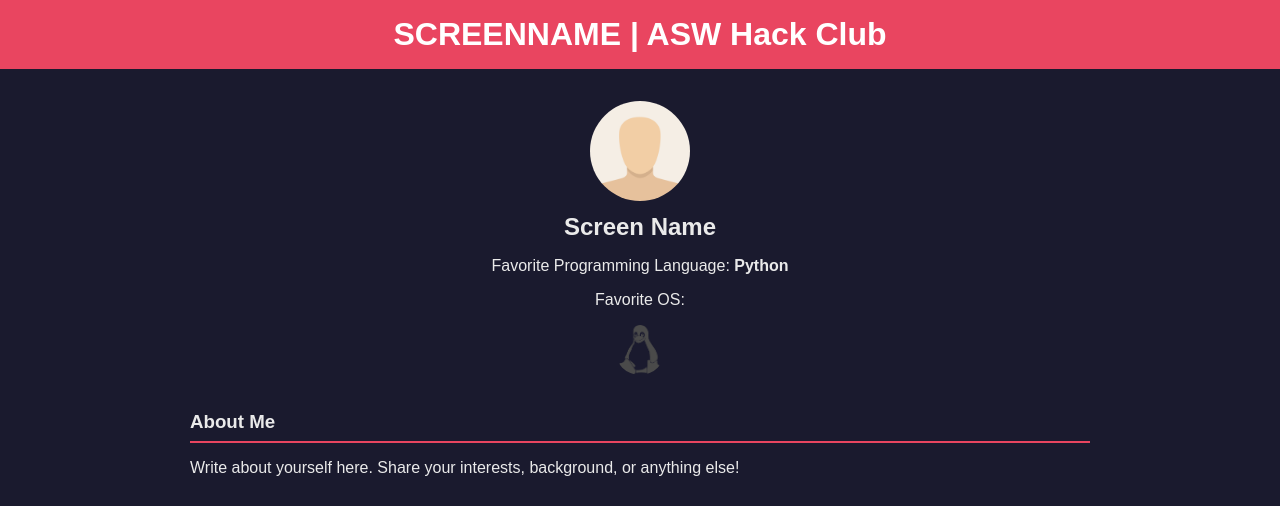
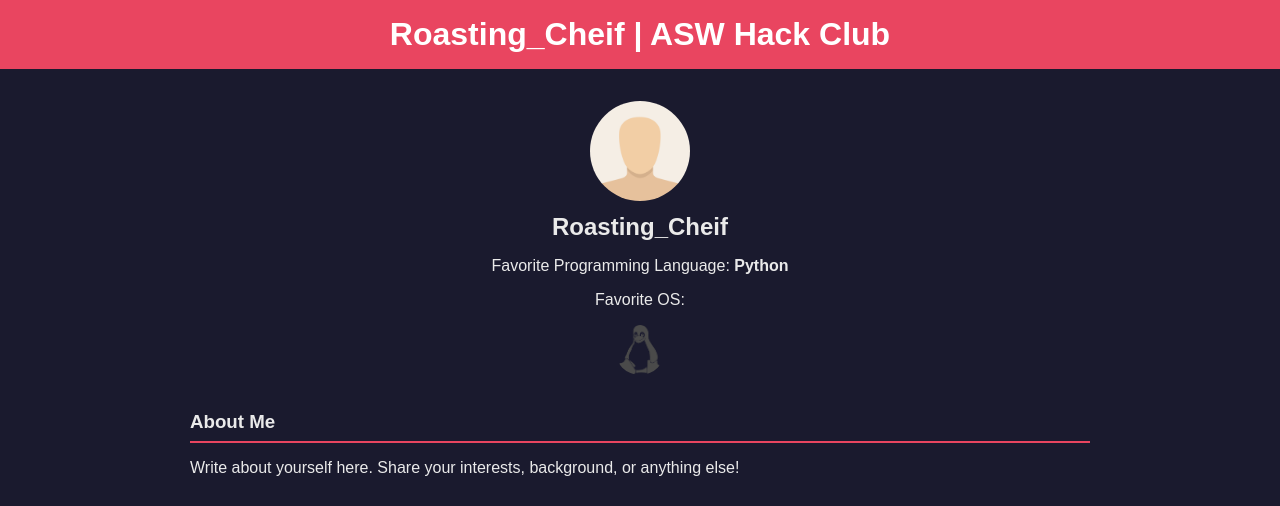
Before and after one commit to seojun1599/-seojun1599-aswhackclub, a plain HTML site: page template.html in a window 1280 px wide. Shown: the top 506 px of the page. Drawn offline with Linux system fonts and the light colour scheme.

Commit message:
Update template.html

```diff
--- a/template.html
+++ b/template.html
@@ -3,7 +3,7 @@
 <head>
     <meta charset="UTF-8">
     <meta name="viewport" content="width=device-width, initial-scale=1.0">
-    <title>SCREENNAME</title>
+    <title>Roasting_Cheif</title>
     <style>
         :root {
             --main-bg-color: #1a1a2e;
@@ -95,14 +95,14 @@
 </head>
 <body>
     <header>
-        <h1>SCREENNAME | ASW Hack Club</h1>
+        <h1>Roasting_Cheif | ASW Hack Club</h1>
     </header>
     <div class="container">
         <!-- Profile Section -->
         <div class="profile">
             <!-- Replace 'defaultavatar.png' with your avatar if available -->
             <img src="defaultavatar.png" alt="Profile Picture">
-            <h2>Screen Name</h2>
+            <h2>Roasting_Cheif</h2>
             <!-- Update this with your favorite programming language -->
             <p>Favorite Programming Language: <strong>Python</strong></p>
             <!-- Favorite OS Selection -->
```
